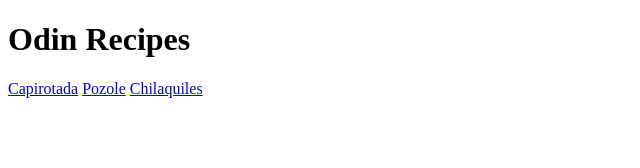
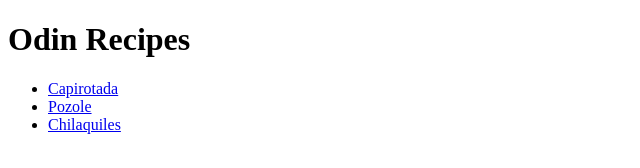
Before and after one commit to rblancartec/odin-recipes, a plain HTML site: page index.html in a window 1280 px wide. Shown: the whole page, without its empty margins (0-640 px from the left). Drawn offline with Linux system fonts and the light colour scheme.

Commit message:
Get the links to recipes into an unordered list

```diff
--- a/index.html
+++ b/index.html
@@ -8,8 +8,10 @@
 </head>
 <body>
     <h1>Odin Recipes</h1>
-    <a href="recipes/mexican_capirotada.html">Capirotada</a>
-    <a href="recipes/pozole.html">Pozole</a>
-    <a href="recipes/chilaquiles.html">Chilaquiles</a>
+    <ul>
+        <li><a href="recipes/mexican_capirotada.html">Capirotada</a></li>
+        <li><a href="recipes/pozole.html">Pozole</a></li>
+        <li><a href="recipes/chilaquiles.html">Chilaquiles</a></li>
+    </ul>
 </body>
 </html>
```
